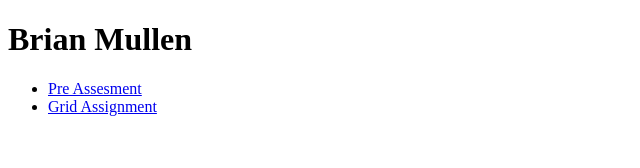
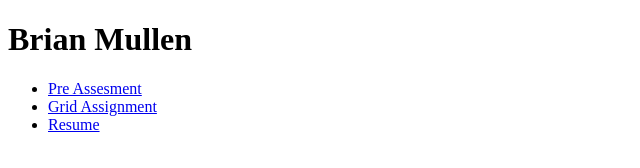
Before and after one commit to bcmullen/MobileWebDev, a plain HTML site: page index.html in a window 1280 px wide. Shown: the full height of the page, 0-640 px from the left. Drawn offline with Linux system fonts and the light colour scheme.

Commit message:
adding resume directory

```diff
--- a/index.html
+++ b/index.html
@@ -16,6 +16,7 @@
 
                 <li><a href="preASS/index1.html">Pre Assesment</a></li>
                 <li><a href="flexGrid/grid.html">Grid Assignment</a></li>
+                <li><a href="http://bcmullendev.com/resume.html">Resume</a></li>
 
             </ul>
 
```
